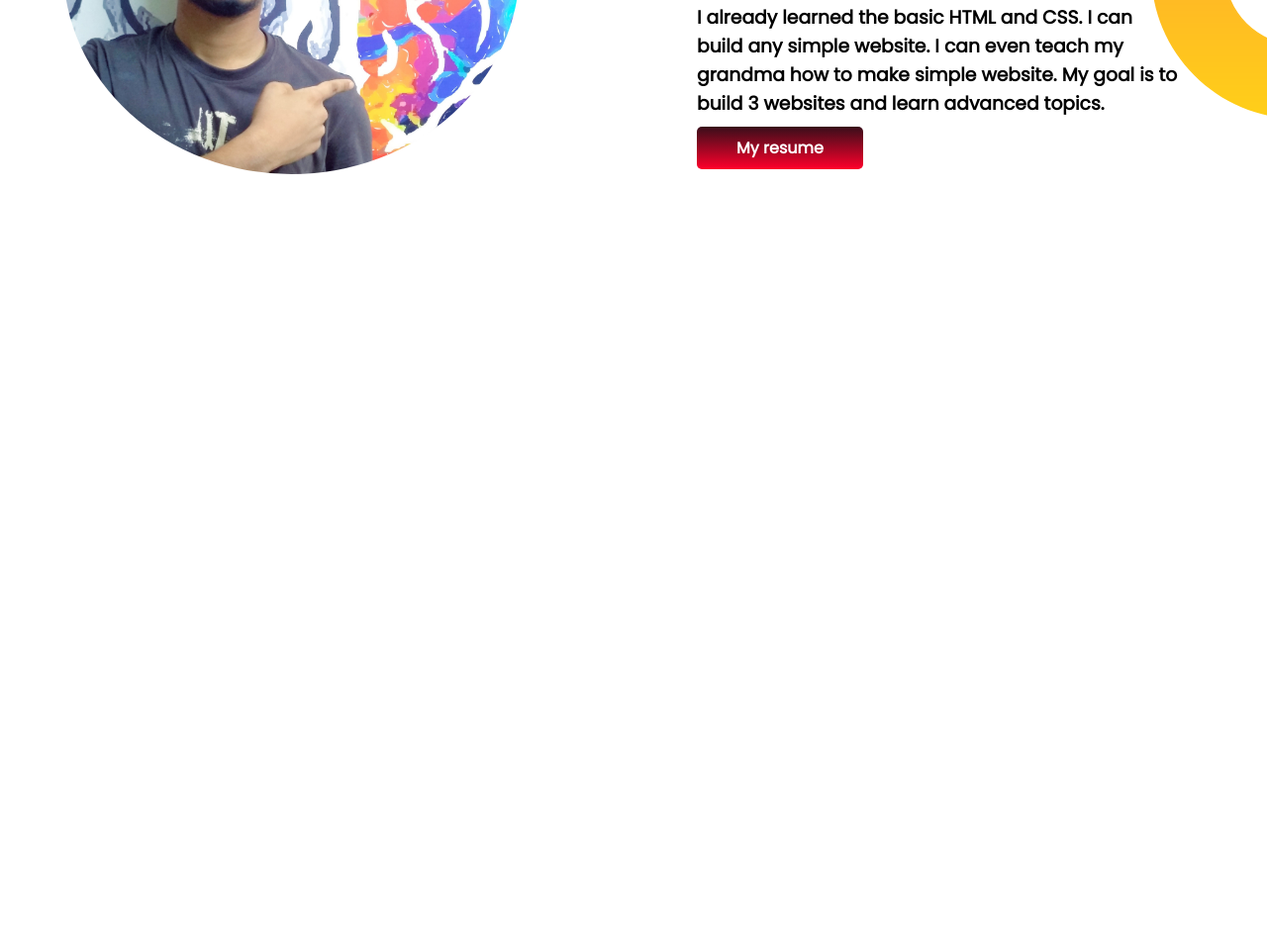
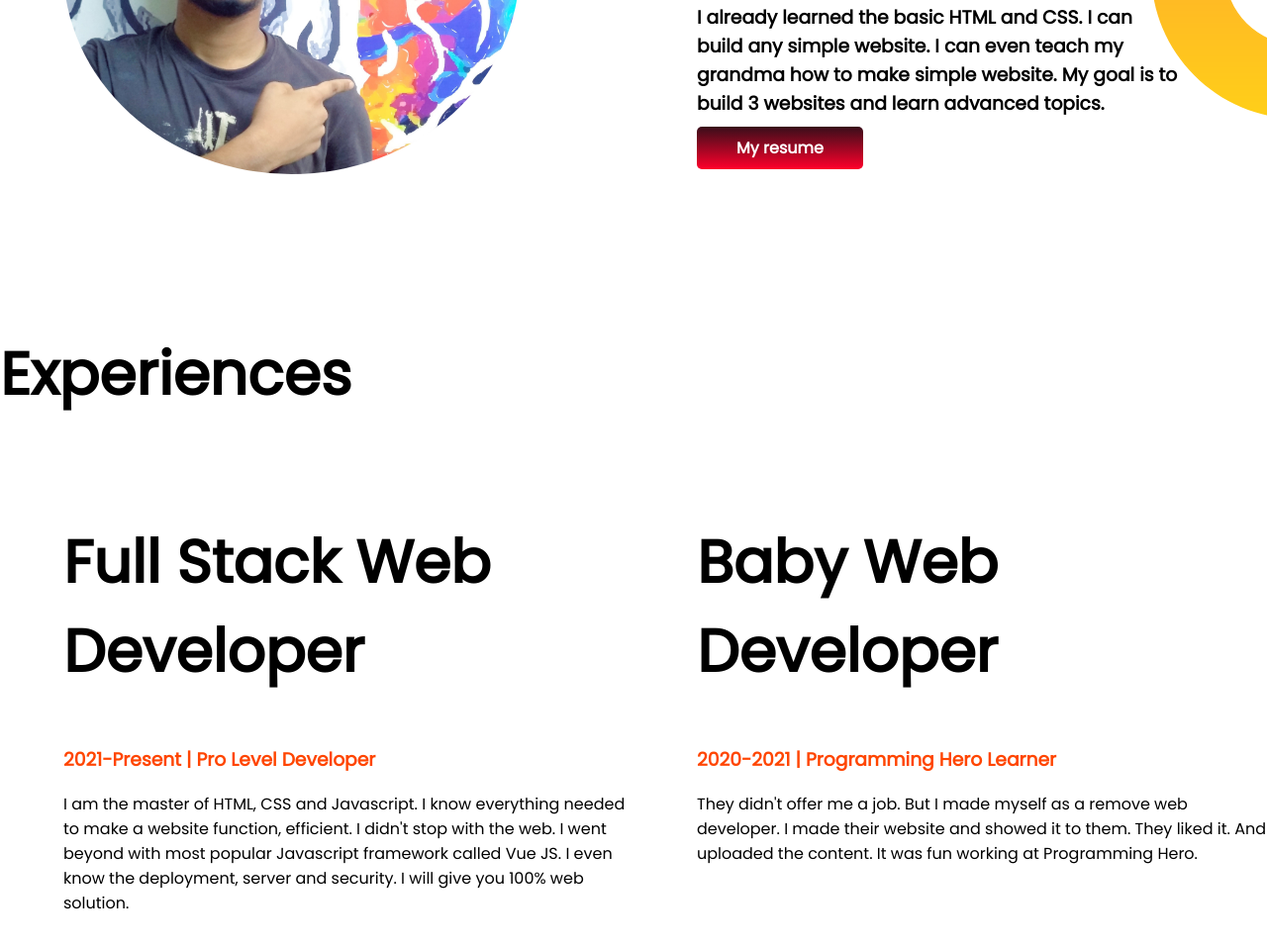
Before and after one commit to samian016/Developer-portfolio, a plain HTML site: page index.html in a window 1280 px wide. Shown: the part 1055-2012 px from the top of the page at 99% size. Before the commit the page ends 1388 px from the top, so only its background shows below. Drawn offline with Linux system fonts and the light colour scheme.

Commit message:
Experience part added  (Basic html)

```diff
--- a/index.html
+++ b/index.html
@@ -15,7 +15,7 @@
     />
   </head>
   <body>
-    <section class="top-sec">
+    <section class="top-sec flex">
       <div class="half">
         <h1 class="head-name">Welcome to</h1>
         <h1 class="head-name">
@@ -39,7 +39,7 @@
         <img src="images/sami-bg.png" alt="Loading Image." />
       </div>
     </section>
-    <section class="dream-section">
+    <section class="dream-section flex">
       <div class="half-2">
         <img
           style="border-radius: 100%"
@@ -61,5 +61,30 @@
         >
       </div>
     </section>
+    <section>
+      <h1>Experiences</h1>
+      <div class="flex">
+        <div class="half">
+          <h1>Full Stack Web Developer</h1>
+          <h3 class="ex-2">2021-Present | Pro Level Developer</h3>
+          <p>
+            I am the master of HTML, CSS and Javascript. I know everything needed
+            to make a website function, efficient. I didn't stop with the web. I
+            went beyond with most popular Javascript framework called Vue JS. I
+            even know the deployment, server and security. I will give you 100%
+            web solution.
+          </p>
+        </div>
+        <div class="half">
+          <h1>Baby Web Developer</h1>
+          <h3 class="ex-2">2020-2021 | Programming Hero Learner</h3>
+          <p>
+            They didn't offer me a job. But I made myself as a remove web
+            developer. I made their website and showed it to them. They liked it.
+            And uploaded the content. It was fun working at Programming Hero.
+          </p>
+        </div>
+      </div>
+    </section>
   </body>
 </html>
--- a/style.css
+++ b/style.css
@@ -15,7 +15,7 @@ h1 {
   color: orangered;
   font-size: 150%;
 }
-section {
+.flex {
   display: flex;
   margin-bottom: 150px;
 }
```
